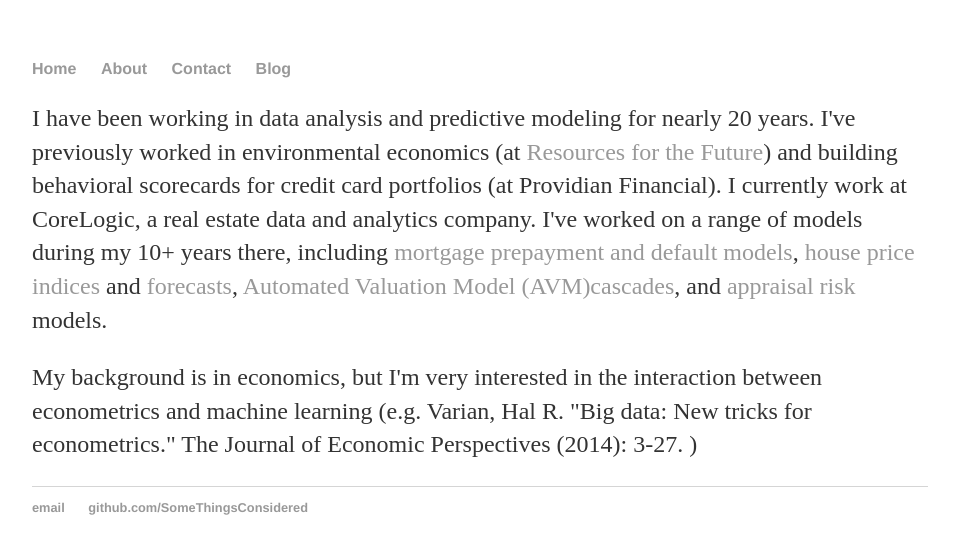
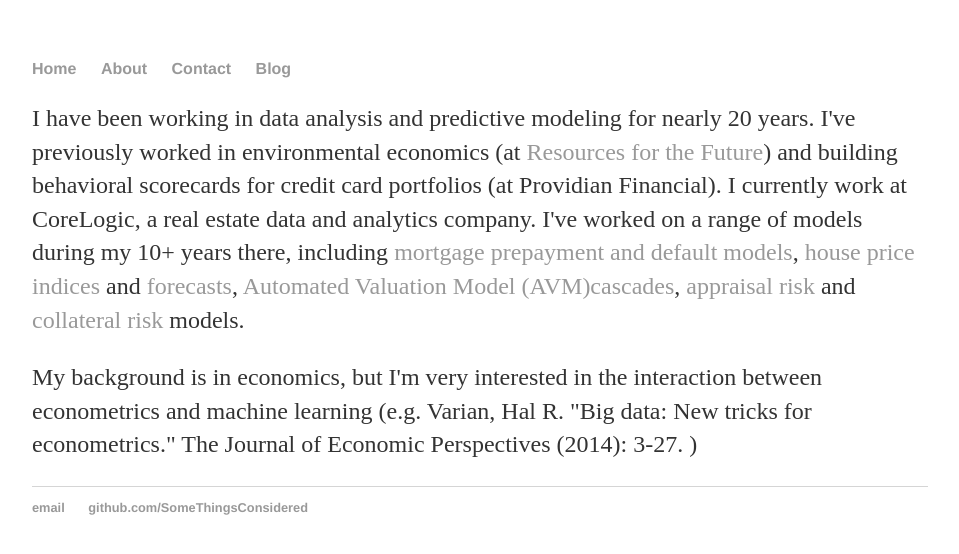
Before and after one commit to SomeThingsConsidered/SomeThingsConsidered.github.io, a Jekyll site: the page built from about/index.html, in a window 1280 px wide. Shown: the top 554 px of the page, without its empty margins (160-1119 px from the left). Built offline with Jekyll 4.4.1, drawn with Linux system fonts in a browser that asks for light colours.

Commit message:
Update index.html

```diff
--- a/about/index.html
+++ b/about/index.html
@@ -4,7 +4,7 @@
 ---
 <div class="blurb">
 
-	<p>I have been working in data analysis and predictive modeling for nearly 20 years. I've previously worked in environmental economics (at <a href="http://www.rff.org/"a>Resources for the Future</a>) and building behavioral scorecards for credit card portfolios (at Providian Financial).  I currently work at CoreLogic, a real estate data and analytics company.  I've worked on a range of models during my 10+ years there, including <a href="http://www.corelogic.com/products/riskmodel.aspx" a>mortgage prepayment and default models</a>, <a href="http://www.corelogic.com/products/corelogic-hpi.aspx"a>house price indices</a> and <a href="http://www.corelogic.com/products/corelogic-hpi-forecasts.aspx" a> forecasts</a>, <a href="http://www.corelogic.com/products/geoavm-cascade-suite.aspx" a>Automated Valuation Model (AVM)cascades</a>, and <a href="http://www.corelogic.com/products/loansafe-appraisal-manager.aspx" a>appraisal risk</a> models.</p>
+	<p>I have been working in data analysis and predictive modeling for nearly 20 years. I've previously worked in environmental economics (at <a href="http://www.rff.org/"a>Resources for the Future</a>) and building behavioral scorecards for credit card portfolios (at Providian Financial).  I currently work at CoreLogic, a real estate data and analytics company.  I've worked on a range of models during my 10+ years there, including <a href="http://www.corelogic.com/products/riskmodel.aspx" a>mortgage prepayment and default models</a>, <a href="http://www.corelogic.com/products/corelogic-hpi.aspx"a>house price indices</a> and <a href="http://www.corelogic.com/products/corelogic-hpi-forecasts.aspx" a> forecasts</a>, <a href="http://www.corelogic.com/products/geoavm-cascade-suite.aspx" a>Automated Valuation Model (AVM)cascades</a>, <a href="http://www.corelogic.com/products/loansafe-appraisal-manager.aspx" a>appraisal risk</a> and <a href="http://www.corelogic.com/products/loansafe-collateral-manager.aspx"a>collateral risk</a> models.</p>
 
 	<p> My background is in economics, but I'm very interested in the interaction between econometrics and machine learning (e.g. Varian, Hal R. "Big data: New tricks for econometrics." The Journal of Economic Perspectives (2014): 3-27. ) </p>
 </div><!-- /.blurb -->
```
